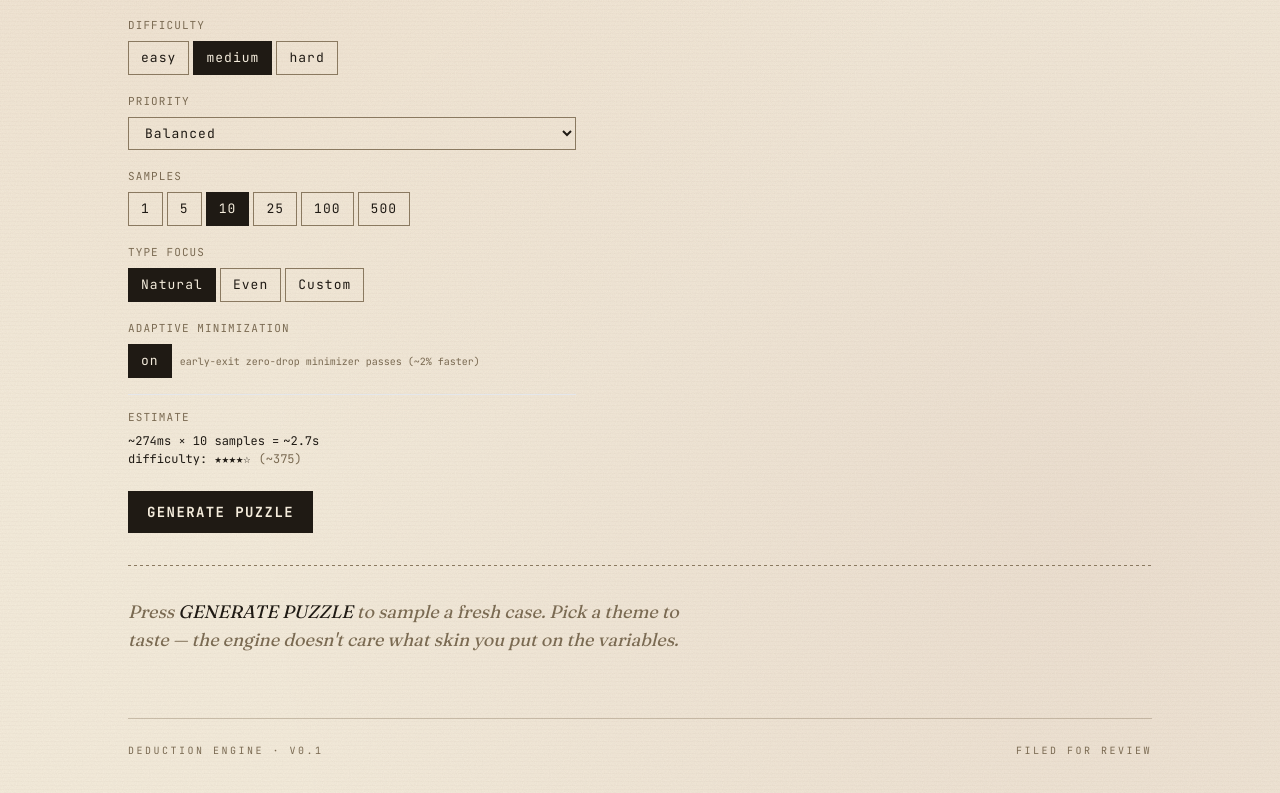
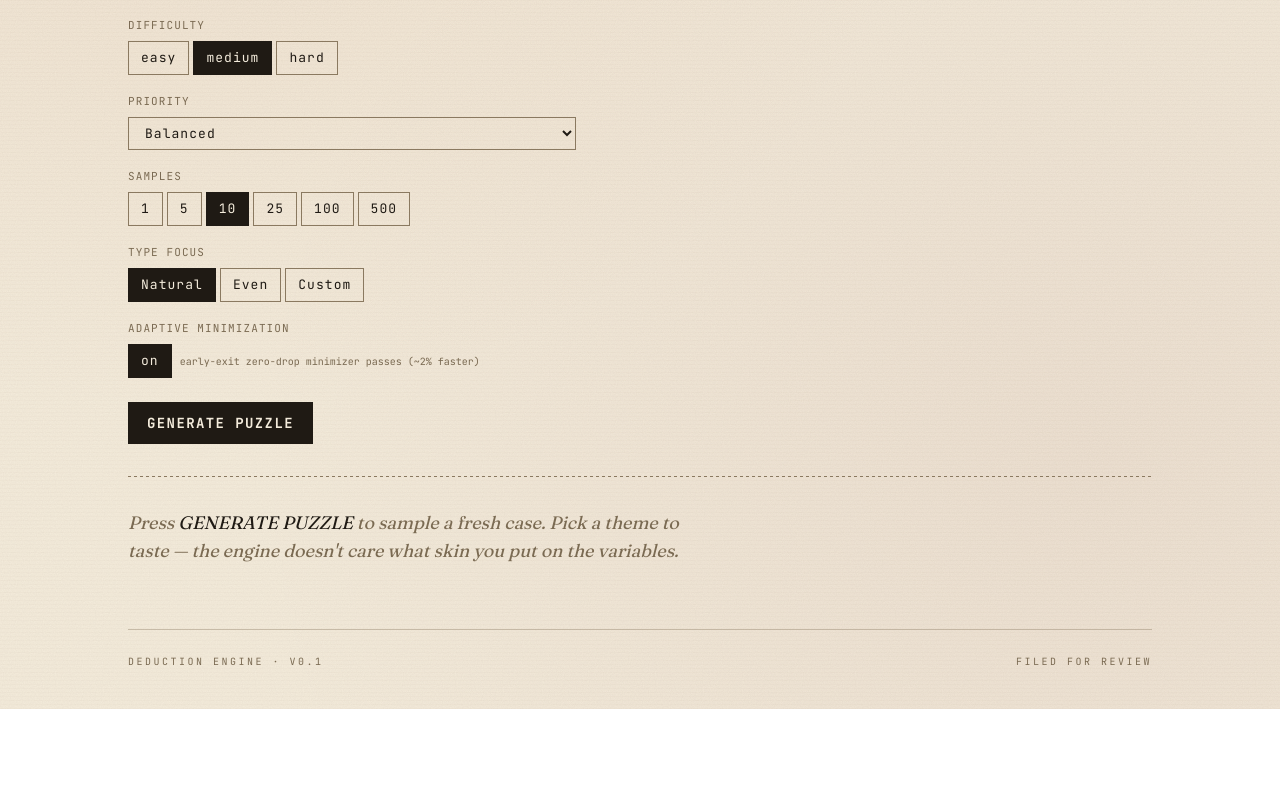
Before and after one commit to szk5334/LogicPuzzle, a React (Vite) app: page / in a window 1280 px wide. Shown: the part 523-1316 px from the top of the page. After the commit the page ends 1232 px from the top, so only its background shows below. Built offline with nearby package versions, Linux system fonts and the light colour scheme.

Commit message:
Add files via upload

```diff
--- a/src/UI/DashCard.jsx
+++ b/src/UI/DashCard.jsx
@@ -6,7 +6,6 @@
 //   config:   the full dash-card state (see DEFAULT_CONFIG)
 //   onChange: setter — receives the next full config object
 
-import { useMemo } from 'react';
 import { PRIORITY_MODES, PRIORITY_MODE_LABELS, BAND_CAPS } from '../engine/scorer.js';
 import {
   ALL_TYPES,
@@ -14,18 +13,18 @@ import {
   DIFF_PER_TYPE,
   diffArrow,
   timeArrow,
-  estimateMetrics,
   PRESETS,
   PRESET_GROUPS,
   SAMPLE_COUNTS,
 } from './dashCardLogic.js';
 
 // Re-export commonly imported pieces so App.jsx can import everything from
-// './UI/DashCard.jsx' as before.
+// './UI/DashCard.jsx' as before. estimateMetrics is still exported for
+// programmatic callers, even though the UI no longer displays an estimate
+// inline — it remains available for future curation tooling.
 export { configToEngineFocus, DEFAULT_CONFIG, estimateMetrics, PRESETS, ALL_TYPES } from './dashCardLogic.js';
 
 export function DashCard({ config, onChange }) {
-  const estimate = useMemo(() => estimateMetrics(config), [config]);
   const set = (patch) => onChange({ ...config, ...patch });
 
   // Cycle a single type through off → fixed → rotate → off. Deletes the key
@@ -222,23 +221,6 @@ export function DashCard({ config, onChange }) {
           early-exit zero-drop minimizer passes (~2% faster)
         </span>
       </div>
-
-      {/* Running estimate — recomputes from lookup tables whenever config changes */}
-      <div className="border-t border-current/15 pt-3 mt-2">
-        <div className="text-[11px] ink-faded uppercase tracking-widest mb-1.5">Estimate</div>
-        <div className="font-mono text-xs space-y-0.5">
-          <div>
-            ~{estimate.msPerSample}ms × {config.sampleCount} samples =
-            <span className="ink ml-1">
-              ~{estimate.totalMs >= 1000 ? `${(estimate.totalMs / 1000).toFixed(1)}s` : `${estimate.totalMs}ms`}
-            </span>
-          </div>
-          <div>
-            difficulty: <span className="ink">{estimate.stars}</span>
-            <span className="ink-faded ml-2">(~{estimate.difficulty})</span>
-          </div>
-        </div>
-      </div>
     </div>
   );
 }
--- a/src/UI/SamplingPanel.jsx
+++ b/src/UI/SamplingPanel.jsx
@@ -1,11 +1,23 @@
 export function SamplingPanel({ candidates, selected }) {
-  // candidates is sorted desc by _score.
-  const scores = candidates.map((c) => c._score);
-  const max = Math.max(...scores);
-  const min = Math.min(...scores);
+  // candidates is sorted desc by _score (the active priority-mode score).
+  // For display we use _difficulty (raw passes²×leverage) so the numbers are
+  // meaningful regardless of priority mode — band-capped modes return huge
+  // negative penalty values for above-cap samples, which would otherwise
+  // break the histogram.
+  const diffs = candidates.map((c) => c._difficulty);
+  const max = Math.max(...diffs);
+  const min = Math.min(...diffs);
   const range = Math.max(max - min, 0.0001);
-  const median = scores[Math.floor(scores.length / 2)];
-  const selectedScore = selected._score;
+  // Median by raw difficulty (sort a copy — candidates ordering by _score is
+  // not the same as the difficulty rank under band-capped modes).
+  const sortedDiffs = [...diffs].sort((a, b) => a - b);
+  const median = sortedDiffs[Math.floor(sortedDiffs.length / 2)];
+  const selectedDiff = selected._difficulty;
+  // Selected's position when ranked by raw difficulty desc — tells the user
+  // "the selected puzzle is the Nth hardest in the batch" even when the
+  // priority mode put it first via a different criterion.
+  const sortedDesc = [...diffs].sort((a, b) => b - a);
+  const selectedRank = sortedDesc.indexOf(selectedDiff) + 1;
 
   return (
     <section>
@@ -14,7 +26,10 @@ export function SamplingPanel({ candidates, selected }) {
         <div className="flex flex-wrap gap-x-8 gap-y-2 text-xs font-mono mb-4">
           <div>
             <span className="ink-faded">selected </span>
-            <span className="ink-red font-bold text-base">{selectedScore.toFixed(1)}</span>
+            <span className="ink-red font-bold text-base">{selectedDiff.toFixed(1)}</span>
+            {selectedRank > 1 && (
+              <span className="ink-faded ml-1">(rank #{selectedRank} by difficulty)</span>
+            )}
           </div>
           <div>
             <span className="ink-faded">median </span>
@@ -29,10 +44,12 @@ export function SamplingPanel({ candidates, selected }) {
             <span className="ink">{candidates.length}</span>
           </div>
         </div>
-        {/* Histogram: one bar per candidate, sorted desc, selected highlighted */}
+        {/* Histogram: one bar per candidate, ordered as the active priority
+            mode ranked them (sort-desc by _score). Bar height encodes raw
+            difficulty. The leftmost bar is the chosen winner. */}
         <div className="flex items-end gap-1" style={{ height: 60 }}>
-          {scores.map((s, i) => {
-            const h = ((s - min) / range) * 56 + 4;
+          {diffs.map((d, i) => {
+            const h = ((d - min) / range) * 56 + 4;
             const isTop = i === 0;
             return (
               <div
@@ -43,13 +60,17 @@ export function SamplingPanel({ candidates, selected }) {
                   flexShrink: 0,
                   background: isTop ? '#8b1a1a' : 'rgba(138, 121, 96, 0.5)',
                 }}
-                title={`#${i + 1}: ${s.toFixed(2)}`}
+                title={`#${i + 1} by priority: difficulty ${d.toFixed(2)}`}
               />
             );
           })}
         </div>
         <div className="mt-3 text-[11px] ink-faded italic font-display leading-snug max-w-2xl">
-          Score = passes × leverage + 2·diversity − clue-count penalty. Leverage is cascade derivations per clue; high values mean each clue powers a lot of follow-on facts. A wide range here is the sampling filter doing real work — without it you'd get whichever puzzle generated first, not the most cascade-rich one.
+          Difficulty is passes² × leverage — the depth and breadth of cascade
+          a solver must follow. The histogram orders candidates by the active
+          priority mode; bar height shows raw difficulty. A wide range means
+          the sampling filter is doing real work — without it you'd take the
+          first puzzle generated, not the chosen one.
         </div>
       </div>
     </section>
```
